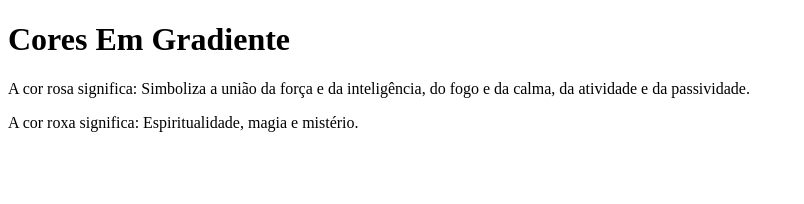
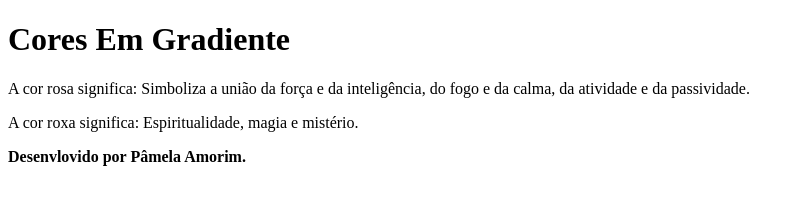
Before and after one commit to Pamelaamo/fundo-gradiente, a plain HTML site: page index.html in a window 1280 px wide. Shown: the whole page, without its empty margins (0-804 px from the left). Drawn offline with Linux system fonts and the light colour scheme.

Commit message:
criação do <footer> , rodapé

```diff
--- a/index.html
+++ b/index.html
@@ -19,7 +19,9 @@
 
     </main>
 
-
+    <footer>
+        <p><strong>Desenvlovido por Pâmela Amorim.</strong></p>
+    </footer>
 
 </body>
 </html>
```
